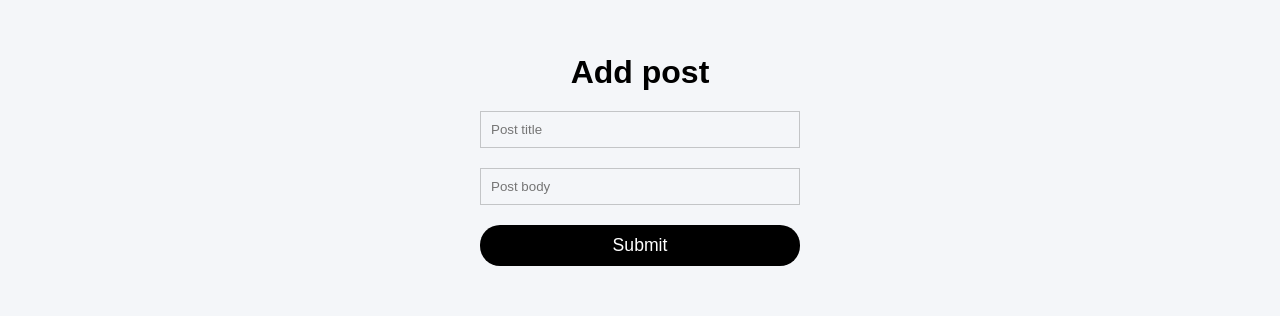
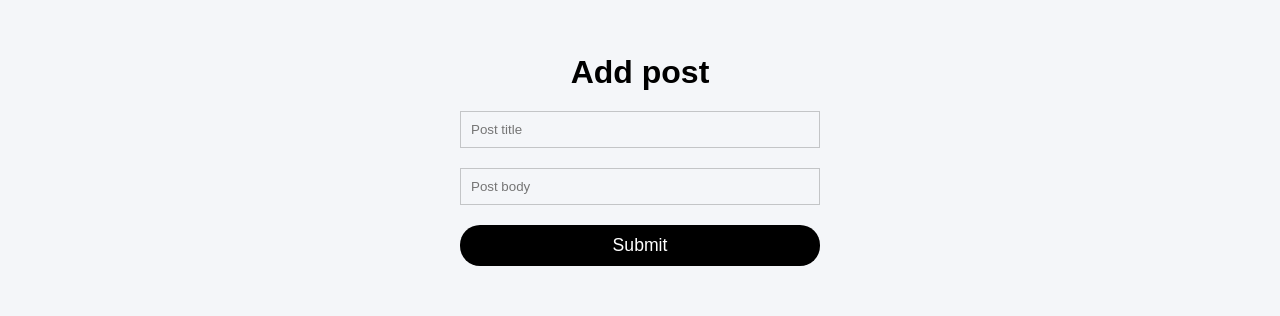
Before and after one commit to vladislavkn/redux-posts-app, a React (Create React App) app: page / in a window 1280 px wide. Shown: the part 117-433 px from the top of the page. Built offline with nearby package versions, Linux system fonts and the light colour scheme; no server answers.

Commit message:
update PostForm styles

```diff
--- a/src/components/PostForm/PostForm.module.css
+++ b/src/components/PostForm/PostForm.module.css
@@ -13,7 +13,8 @@
 }
 
 .form {
-  width: 320px;
+  width: 100%;
+  max-width: 360px;
   display: flex;
   flex-direction: column;
   align-items: flex-end;
```
